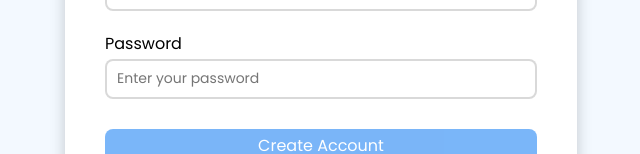
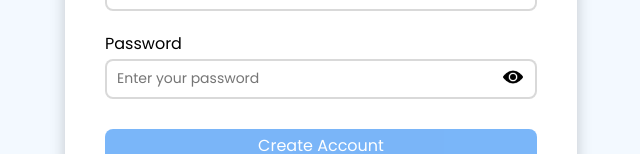
Before and after one commit to tlhalesebaeng/testmaker-frontend, a React (Vite) app: page /signup in a window 1280 px wide. Shown: the part 431-585 px from the top of the page, without its empty margins (319-959 px from the left). Built offline with nearby package versions, Linux system fonts and the light colour scheme.

Commit message:
Hide and show the password accordingly

```diff
--- a/src/features/auth/change-password/ChangePassword.jsx
+++ b/src/features/auth/change-password/ChangePassword.jsx
@@ -2,6 +2,8 @@ import { useNavigate } from 'react-router-dom';
 import Button from '../../../components/button/Button.jsx';
 import Input from '../../../components/input/Input.jsx';
 import AuthContainer from '../auth-container/AuthContainer.jsx';
+import openEyeImg from '../../../assets/open-eye.png';
+import closeEyeImg from '../../../assets/closed-eye.png';
 import Form from '../form/Form.jsx';
 import './ChangePassword.css';
 import { useState } from 'react';
@@ -9,6 +11,8 @@ import { useState } from 'react';
 const ChangePassword = () => {
     const navigate = useNavigate();
     const [data, setData] = useState({ password: '', confirmPassword: '' }); // Input field data
+    const [showPassword, setShowPassword] = useState(false);
+    const [showConfirmPassword, setConfirmShowPassword] = useState(false);
 
     const handleChangePassword = (event) => {
         event.preventDefault();
@@ -29,17 +33,21 @@ const ChangePassword = () => {
     const fields = [
         {
             id: 'f-1',
-            type: 'password',
+            type: showPassword ? 'text' : 'password',
             placeholder: 'Enter your new password',
             labelText: 'Password',
             onChange: (e) => handleChange(e, 'password'),
+            imgSrc: showPassword ? closeEyeImg : openEyeImg,
+            onImageClick: () => setShowPassword(!showPassword),
         },
         {
             id: 'f-2',
-            type: 'password',
+            type: showConfirmPassword ? 'text' : 'password',
             placeholder: 'Confirm your new password',
             labelText: 'Confirm Password',
-            onChange: (e) => handleChange(e, 'confirmPassword'),
+            onChange: (e) => handleChange(e, 'password'),
+            imgSrc: showConfirmPassword ? closeEyeImg : openEyeImg,
+            onImageClick: () => setConfirmShowPassword(!showConfirmPassword),
         },
     ];
     return (
--- a/src/features/auth/signup/Signup.jsx
+++ b/src/features/auth/signup/Signup.jsx
@@ -6,12 +6,15 @@ import AuthContainer from '../auth-container/AuthContainer.jsx';
 import AuthQuestion from '../auth-question/AuthQuestion.jsx';
 import Button from '../../../components/button/Button.jsx';
 import Input from '../../../components/input/Input.jsx';
+import openEyeImg from '../../../assets/open-eye.png';
+import closeEyeImg from '../../../assets/closed-eye.png';
 import Form from '../form/Form.jsx';
 import './Signup.css';
 
 const Signup = () => {
     const navigate = useNavigate();
     const [data, setData] = useState({ email: '', username: '', password: '' }); // Input field data
+    const [showPassword, setShowPassword] = useState(false);
 
     const handleSignup = (event) => {
         event.preventDefault();
@@ -46,10 +49,12 @@ const Signup = () => {
         },
         {
             id: 'f-3',
-            type: 'password',
+            type: showPassword ? 'text' : 'password',
             placeholder: 'Enter your password',
             labelText: 'Password',
             onChange: (e) => handleChange(e, 'password'),
+            imgSrc: showPassword ? closeEyeImg : openEyeImg,
+            onImageClick: () => setShowPassword(!showPassword),
         },
     ];
 
```
